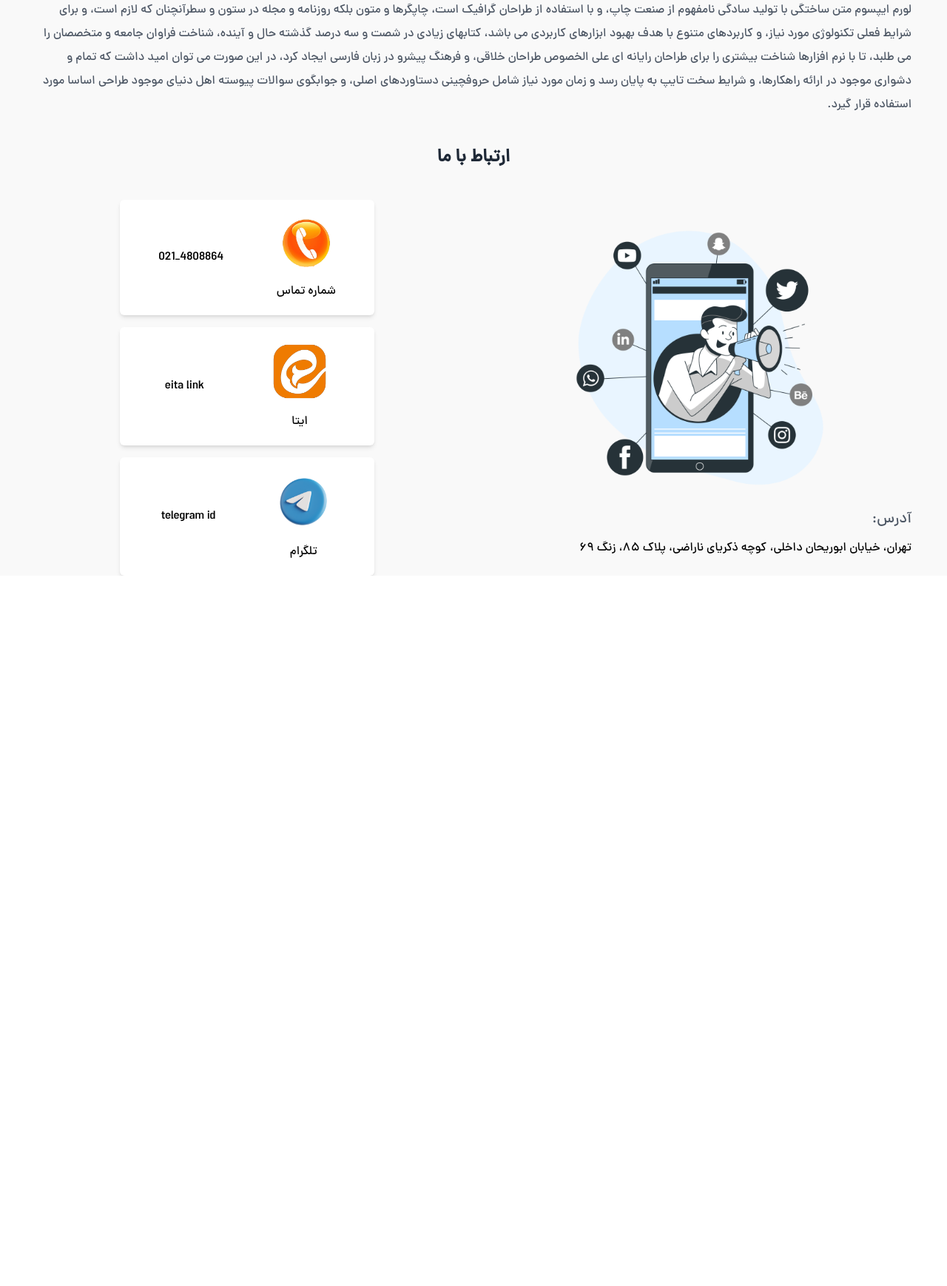
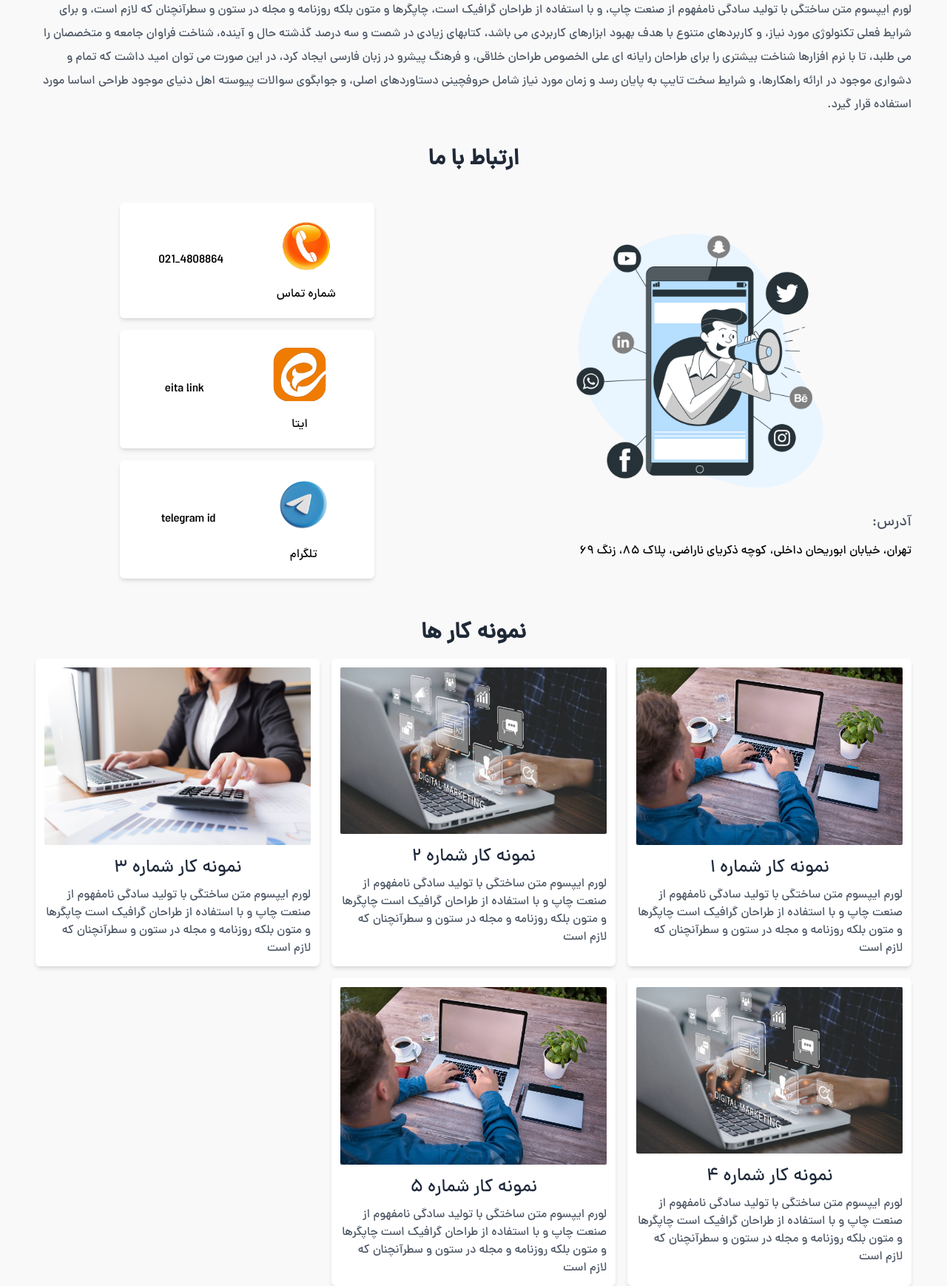
Before and after one commit to soufi-learn/iran-cover, a Django app: template templates/index.html in a window 1280 px wide. Shown: the part 738-2476 px from the top of the page at 74% size. Before the commit the page ends 1516 px from the top, so only its background shows below. Run offline with Django 5.2, Linux system fonts and the light colour scheme; the template is opened without the code that fills it, so the values that code supplies are empty; some libraries are stand-ins or nearby versions.

Commit message:
complete grid layout og work samples

```diff
--- a/static/css/output.css
+++ b/static/css/output.css
@@ -776,6 +776,11 @@ h6 {
   margin-right: auto;
 }
 
+.mx-10 {
+  margin-left: 2.5rem;
+  margin-right: 2.5rem;
+}
+
 .-mb-1 {
   margin-bottom: -0.25rem;
 }
@@ -832,12 +837,24 @@ h6 {
   margin-bottom: 0.5rem;
 }
 
+.mt-14 {
+  margin-top: 3.5rem;
+}
+
+.mb-10 {
+  margin-bottom: 2.5rem;
+}
+
 .block {
   display: block;
 }
 
 .flex {
   display: flex;
+}
+
+.grid {
+  display: grid;
 }
 
 .list-item {
@@ -880,12 +897,28 @@ h6 {
   width: 4rem;
 }
 
+.w-1\/3 {
+  width: 33.333333%;
+}
+
 .flex-1 {
   flex: 1 1 0%;
 }
 
+.grid-cols-3 {
+  grid-template-columns: repeat(3, minmax(0, 1fr));
+}
+
+.grid-cols-1 {
+  grid-template-columns: repeat(1, minmax(0, 1fr));
+}
+
 .flex-col {
   flex-direction: column;
+}
+
+.flex-wrap {
+  flex-wrap: wrap;
 }
 
 .items-center {
@@ -920,6 +953,10 @@ h6 {
   border-radius: 0.375rem;
 }
 
+.rounded-sm {
+  border-radius: 0.125rem;
+}
+
 .bg-black\/80 {
   background-color: rgb(0 0 0 / 0.8);
 }
@@ -944,8 +981,22 @@ h6 {
   background-color: rgb(248 113 113 / var(--tw-bg-opacity));
 }
 
+.object-contain {
+  -o-object-fit: contain;
+     object-fit: contain;
+}
+
+.object-cover {
+  -o-object-fit: cover;
+     object-fit: cover;
+}
+
 .p-4 {
   padding: 1rem;
+}
+
+.p-3 {
+  padding: 0.75rem;
 }
 
 .px-3 {
@@ -996,6 +1047,11 @@ h6 {
   line-height: 2rem;
 }
 
+.text-3xl {
+  font-size: 1.875rem;
+  line-height: 2.25rem;
+}
+
 .font-bold {
   font-weight: 700;
 }
@@ -1025,6 +1081,11 @@ h6 {
 .text-white {
   --tw-text-opacity: 1;
   color: rgb(255 255 255 / var(--tw-text-opacity));
+}
+
+.text-slate-800 {
+  --tw-text-opacity: 1;
+  color: rgb(30 41 59 / var(--tw-text-opacity));
 }
 
 .shadow-md {
@@ -1156,8 +1217,16 @@ h6 {
     width: 5rem;
   }
 
+  .md\:w-1\/3 {
+    width: 33.333333%;
+  }
+
   .md\:flex-1 {
     flex: 1 1 0%;
+  }
+
+  .md\:grid-cols-2 {
+    grid-template-columns: repeat(2, minmax(0, 1fr));
   }
 
   .md\:flex-row {
@@ -1190,6 +1259,11 @@ h6 {
     padding-bottom: 0px;
   }
 
+  .md\:px-12 {
+    padding-left: 3rem;
+    padding-right: 3rem;
+  }
+
   .md\:text-left {
     text-align: left;
   }
@@ -1217,6 +1291,14 @@ h6 {
     width: 80%;
   }
 
+  .lg\:w-1\/3 {
+    width: 33.333333%;
+  }
+
+  .lg\:grid-cols-3 {
+    grid-template-columns: repeat(3, minmax(0, 1fr));
+  }
+
   .lg\:flex-row {
     flex-direction: row;
   }
--- a/templates/index.html
+++ b/templates/index.html
@@ -99,7 +99,7 @@
 
     <!--------------------- Contact Section --------------------->
     <div class="mx-5 mt-10 md:mx-12">
-      <h3 class="font-bold text-center text-gray-800">ارتباط با ما</h3>
+      <h3 class="text-3xl font-bold text-center text-gray-800">ارتباط با ما</h3>
       <div
         class="flex flex-col items-center justify-between gap-10 mt-10 lg:flex-row"
       >
@@ -171,9 +171,77 @@
     </div>
 
     <!--------------------- Work Samples Section --------------------->
-    <div>
-      <ul>
-        <li></li>
+    <div class="mx-5 md:mx-12 mt-14">
+      <h3 class="mb-4 text-3xl font-bold text-center text-gray-800">
+        نمونه کار ها
+      </h3>
+
+      <ul class="grid grid-cols-1 gap-4 md:grid-cols-2 lg:grid-cols-3">
+        <li class="p-3 bg-white rounded-md shadow-md">
+          <img
+            src="../static/images/work-sample-3.png"
+            alt="work sample"
+            class="object-cover mb-4 rounded-sm"
+          />
+          <h3 class="mb-2 text-center text-slate-800">نمونه کار شماره ۱</h3>
+          <p class="text-gray-600">
+            لورم ایپسوم متن ساختگی با تولید سادگی نامفهوم از صنعت چاپ و با
+            استفاده از طراحان گرافیک است چاپگرها و متون بلکه روزنامه و مجله در
+            ستون و سطرآنچنان که لازم است
+          </p>
+        </li>
+        <li class="p-3 bg-white rounded-md shadow-md">
+          <img
+            src="../static/images/work-sample-2.png"
+            alt="work sample"
+            class="object-cover mb-4 rounded-sm"
+          />
+          <h3 class="mb-2 text-center text-slate-800">نمونه کار شماره ۲</h3>
+          <p class="text-gray-600">
+            لورم ایپسوم متن ساختگی با تولید سادگی نامفهوم از صنعت چاپ و با
+            استفاده از طراحان گرافیک است چاپگرها و متون بلکه روزنامه و مجله در
+            ستون و سطرآنچنان که لازم است
+          </p>
+        </li>
+        <li class="p-3 bg-white rounded-md shadow-md">
+          <img
+            src="../static/images/work-sample-1.png"
+            alt="work sample"
+            class="object-cover mb-4 rounded-sm"
+          />
+          <h3 class="mb-2 text-center text-slate-800">نمونه کار شماره ۳</h3>
+          <p class="text-gray-600">
+            لورم ایپسوم متن ساختگی با تولید سادگی نامفهوم از صنعت چاپ و با
+            استفاده از طراحان گرافیک است چاپگرها و متون بلکه روزنامه و مجله در
+            ستون و سطرآنچنان که لازم است
+          </p>
+        </li>
+        <li class="p-3 bg-white rounded-md shadow-md">
+          <img
+            src="../static/images/work-sample-2.png"
+            alt="work sample"
+            class="object-cover mb-4 rounded-sm"
+          />
+          <h3 class="mb-2 text-center text-slate-800">نمونه کار شماره ۴</h3>
+          <p class="text-gray-600">
+            لورم ایپسوم متن ساختگی با تولید سادگی نامفهوم از صنعت چاپ و با
+            استفاده از طراحان گرافیک است چاپگرها و متون بلکه روزنامه و مجله در
+            ستون و سطرآنچنان که لازم است
+          </p>
+        </li>
+        <li class="p-3 bg-white rounded-md shadow-md">
+          <img
+            src="../static/images/work-sample-3.png"
+            alt="work sample"
+            class="object-cover mb-4 rounded-sm"
+          />
+          <h3 class="mb-2 text-center text-slate-800">نمونه کار شماره ۵</h3>
+          <p class="text-gray-600">
+            لورم ایپسوم متن ساختگی با تولید سادگی نامفهوم از صنعت چاپ و با
+            استفاده از طراحان گرافیک است چاپگرها و متون بلکه روزنامه و مجله در
+            ستون و سطرآنچنان که لازم است
+          </p>
+        </li>
       </ul>
     </div>
     <!-- Scripts -->
```
